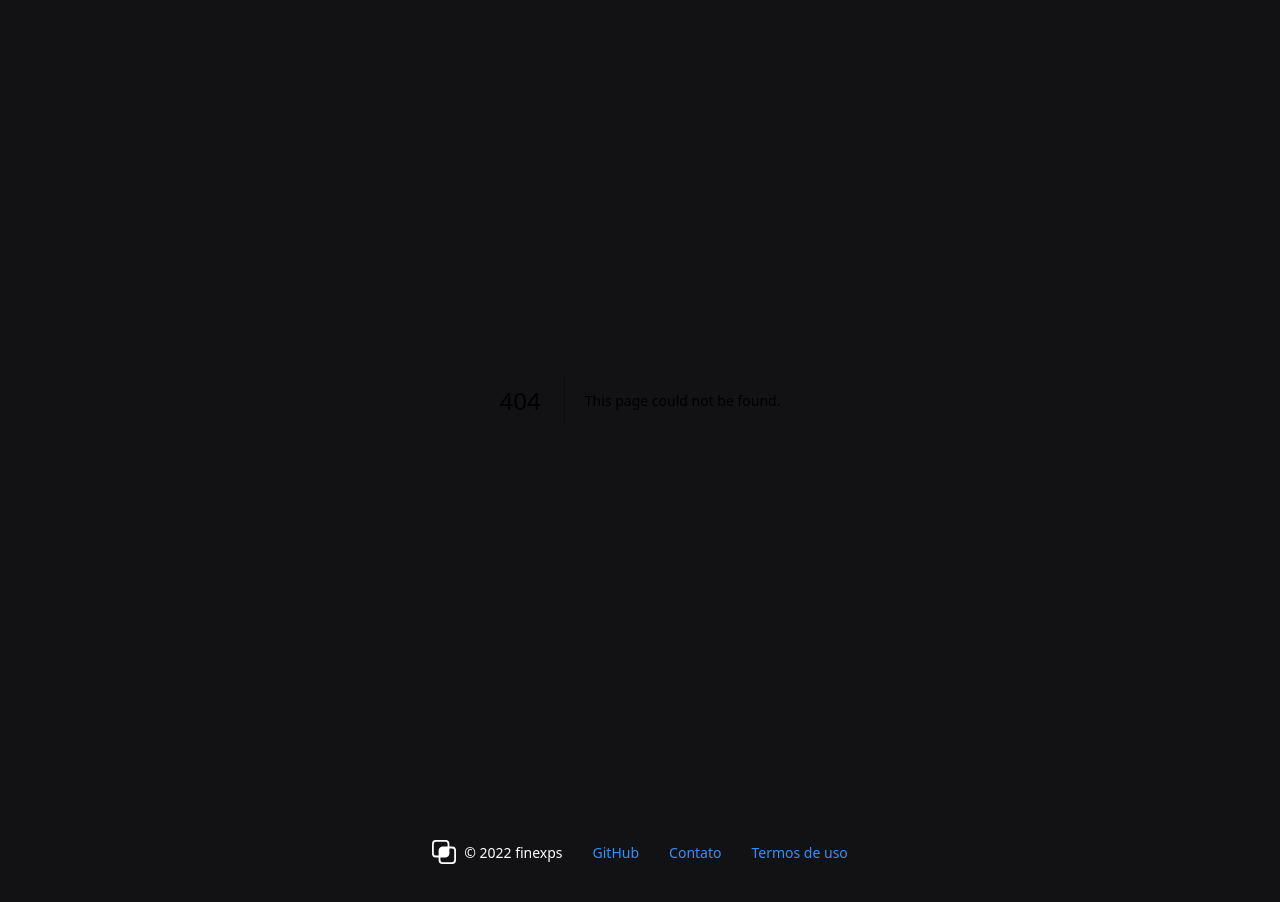
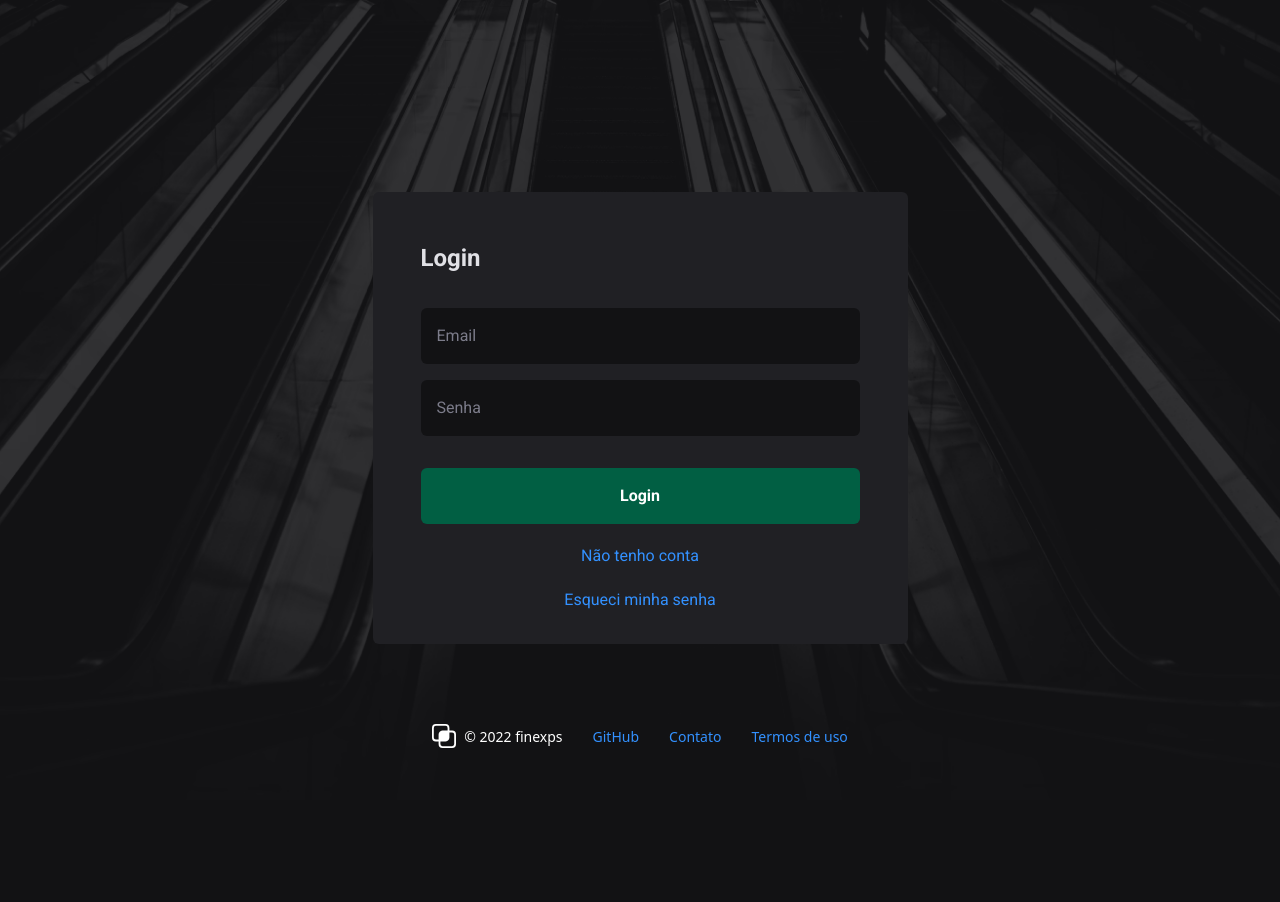
Before and after one commit to NicolasCastro01/finexps.com, a Next.js app: page /login in a window 1280 px wide. Before the commit this address had no page. After the commit the page ends 800 px from the top, so only its background shows below. Built offline with nearby package versions, Linux system fonts and the light colour scheme.

Commit message:
feat: create login page

```diff
--- /dev/null
+++ b/src/app/login/page.tsx
@@ -0,0 +1,12 @@
+'use client';
+
+import { GlobalLayoutTag } from '~/presentation/common/layouts';
+import { LoginPage } from '~/presentation/pages';
+
+export default function Page() {
+  return (
+    <GlobalLayoutTag title='Login'>
+      <LoginPage />
+    </GlobalLayoutTag>
+  );
+}
--- a/src/presentation/pages/login/login.tsx
+++ b/src/presentation/pages/login/login.tsx
@@ -1,5 +1,53 @@
+import Image from 'next/image';
+import Link from 'next/link';
+import {
+  BoxTag,
+  ButtonTag,
+  InputTextTag
+} from '~/presentation/common/components';
+import EscalatorImage from '~/presentation/common/images/escalator.png';
+
 function LoginPage() {
-  return <h1>Hello World</h1>;
+  return (
+    <div
+      className='flex justify-center items-center pt-192px pb-40px sm:pt-112px sm:px-16px'
+      role='presentation'
+      aria-label='Página de login'
+    >
+      <BoxTag title='Login'>
+        <div className='mt-8 flex flex-col gap-32px'>
+          <div className='flex flex-col gap-16px'>
+            <InputTextTag type='email' placeholder='Email' />
+            <InputTextTag type='password' placeholder='Senha' />
+          </div>
+          <div className='flex flex-col justify-center items-center gap-20px'>
+            <ButtonTag
+              ariaLabel='Login'
+              backgroundTransparent={false}
+              onClick={() => {
+                return;
+              }}
+              variant='large'
+              label='Login'
+            />
+            <Link className='text-blue' href='/cadastro'>
+              Não tenho conta
+            </Link>
+            {/*
+              TODO: Add component of forgot password when the feature is implemented with link component of nextjs
+            */}
+            <p className='text-blue'>Esqueci minha senha</p>
+          </div>
+        </div>
+        <Image
+          src={EscalatorImage}
+          alt='Station'
+          className='absolute top-0 left-0 w-full-vw h-full-vh object-cover -z-10'
+          placeholder='blur'
+        />
+      </BoxTag>
+    </div>
+  );
 }
 
 export default LoginPage;
```
Also changed, not shown: src/presentation/common/images/escalator.png (added).
